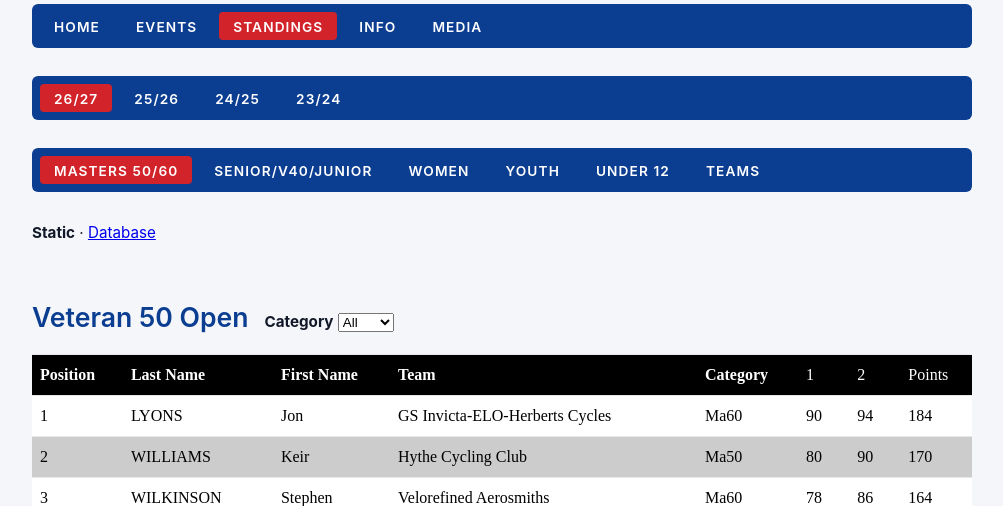
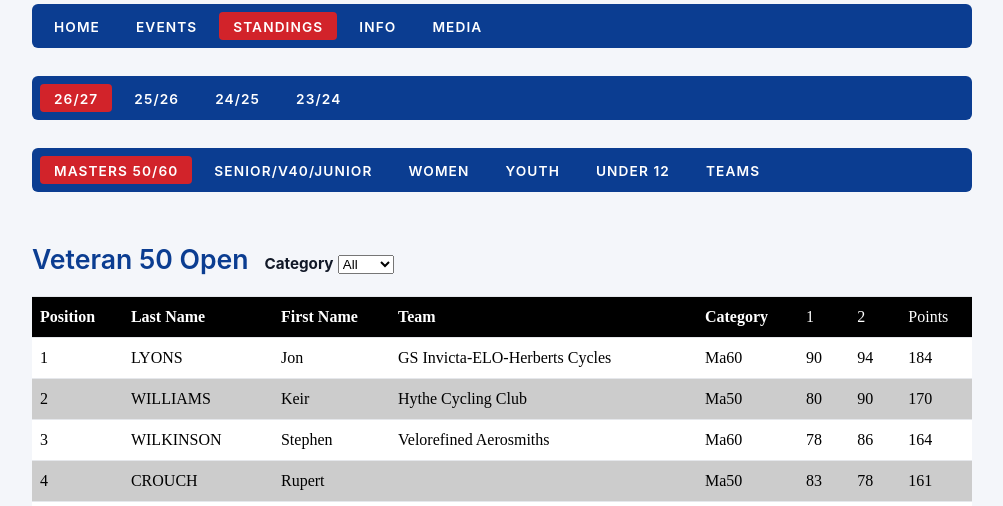
Before and after one commit to ThePianoDentist/ekcx-web, a FastAPI app: page /standings/2026/v50 in a window 1280 px wide. Shown: the part 320-826 px from the top of the page, without its empty margins (136-1139 px from the left). Run offline with FastAPI, Linux system fonts and the light colour scheme; parts of the project's set-up code (start-up, migrations or seed data) failed here and were passed over.

Commit message:
Remove standings Static/Database switcher from the UI.
Staging still defaults current-season standings to SQLite; production stays static with optional ?source= overrides.

Co-authored-by: Cursor <cursoragent@cursor.com>

```diff
--- a/app/standings/interfaces/web/routes.py
+++ b/app/standings/interfaces/web/routes.py
@@ -34,8 +34,6 @@ async def standings(
         return RedirectResponse(url=url, status_code=302)
     standings_html = _from_database(year, category) if use_db else None
     nav_q = standings_nav_query(year, resolved)
-    static_q = "?source=static" if resolved == "db" else ""
-    db_q = "" if resolved == "db" else "?source=db"
     return templates.TemplateResponse(
         request=request,
         name="standings.html",
@@ -43,11 +41,8 @@ async def standings(
             "category": category,
             "year": year,
             "selected": "standings",
-            "source": resolved,
             "standings_html": standings_html,
             "nav_q": nav_q,
-            "static_q": static_q,
-            "db_q": db_q,
         },
     )
 
--- a/templates/standings.html
+++ b/templates/standings.html
@@ -35,17 +35,6 @@
         </ul>
       </div>
       <div id="content" style="width: 100%;">
-          {% if year >= 2026 %}
-          <p style="margin: 0 0 12px 0;">
-            {% if source == 'db' %}
-            <a href="/standings/{{ year }}/{{ category }}{{ static_q | default('') }}">Static</a>
-            · <b>Database</b>
-            {% else %}
-            <b>Static</b>
-            · <a href="/standings/{{ year }}/{{ category }}{{ db_q | default('?source=db') }}">Database</a>
-            {% endif %}
-          </p>
-          {% endif %}
           <div id="standings-filter" hidden>
             <label><b>Category</b>
               <select id="standings-category"></select>
```
Also changed, not shown: README.md.
